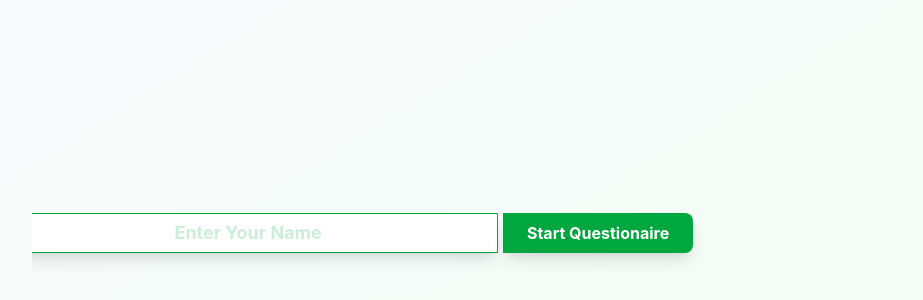
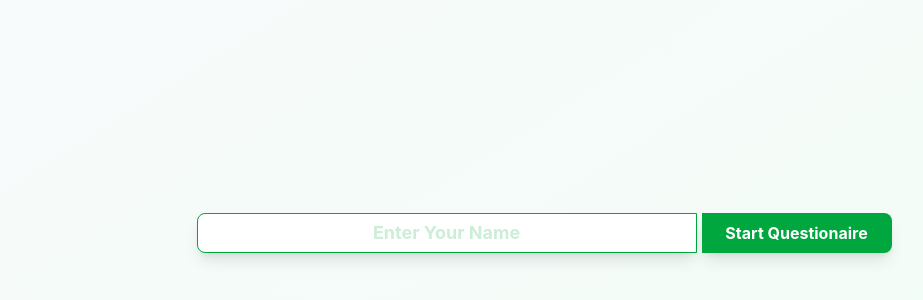
Before and after one commit to chrisnph/react-ts-mathinenglish, a React (Vite) app: page /registration in a window 1280 px wide. Shown: the part 132-432 px from the top of the page, without its empty margins (96-1019 px from the left). Built offline with nearby package versions, Linux system fonts and the light colour scheme.

Commit message:
style: fix mobile keyboard layout blocking

```diff
--- a/src/pages/Registration/index.tsx
+++ b/src/pages/Registration/index.tsx
@@ -52,7 +52,7 @@ const Registration = () => {
       variants={variant}
       animate="show"
       exit={{ opacity: 0, y: -50, transition: { duration: 0.5 } }}
-      className="min-h-screen flex flex-col justify-center font-bold overflow-auto p-4"
+      className="min-h-screen flex flex-col justify-center items-center font-bold overflow-auto p-4"
     >
       <form
         onSubmit={form.handleSubmit}
```
